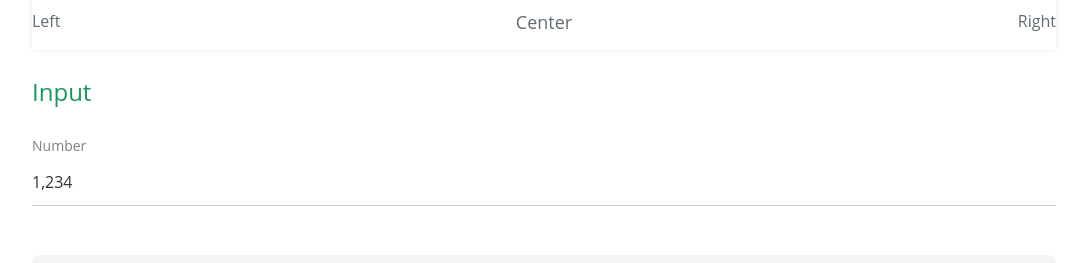
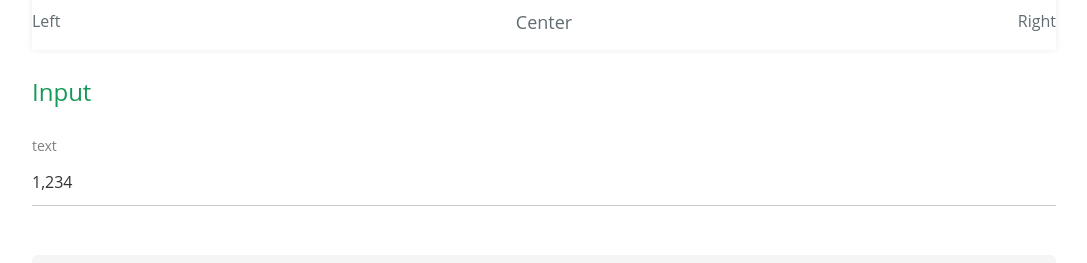
Before and after one commit to oriente-fe/oriente-ui, a Vue app: page / in a window 1280 px wide. Shown: the part 2320-2583 px from the top of the page, without its empty margins (96-1183 px from the left). Built offline with nearby package versions, Linux system fonts and the light colour scheme.

Commit message:
Bind user defined html attributes from outside of Input

```diff
--- a/examples/App.vue
+++ b/examples/App.vue
@@ -140,8 +140,10 @@ plugins: [
       </Header>
       <h2>Input</h2>
       <Input
-        :type="inputType"
-        label="Number"
+        type="text"
+        label="text"
+        maxlength="5"
+        inputmode="numeric"
         placeholder="[0-10000]"
         size="large"
         :value="inputValue"
@@ -314,7 +316,6 @@ export default {
       searchPanelValue: 'default value',
       searchPanelPlaceholder: 'Type anything...',
       history: new Set(['Airpods', 'iPhone', 'Macbook Pro']),
-      inputType: 'text',
       inputValue: '1234',
       backToTopTarget: window
     }
@@ -402,12 +403,6 @@ export default {
       this.$forceUpdate()
       console.log('delete history')
     },
-    handleBlur() {
-      this.inputType = 'text'
-    },
-    handleFocus() {
-      this.inputType = 'number'
-    },
     inputFormat(v) {
       return v.replace(/(\d)(?=(\d{3})+(?!\d))/g, '$1,')
     }
--- a/packages/Input/index.vue
+++ b/packages/Input/index.vue
@@ -20,10 +20,10 @@
         <textarea
           ref="textarea"
           v-if="type === 'textarea'"
+          v-bind="{ ...$attrs }"
           rows="1"
           wrap="off"
           :class="[$style['input-self'], $style[styleType]]"
-          :placeholder="placeholder"
           @blur="handleBlur"
           @change="handleChange"
           @focus="handleFocus"
@@ -32,9 +32,9 @@
         />
         <input
           v-else
+          v-bind="{ ...$attrs }"
           :type="type"
           :class="[$style['input-self'], $style[styleType]]"
-          :placeholder="placeholder"
           @blur="handleBlur"
           @change="handleChange"
           @focus="handleFocus"
@@ -83,13 +83,6 @@ export default {
      * label text
      */
     label: {
-      type: String,
-      default: ''
-    },
-    /**
-     * placeholder text
-     */
-    placeholder: {
       type: String,
       default: ''
     },
```
